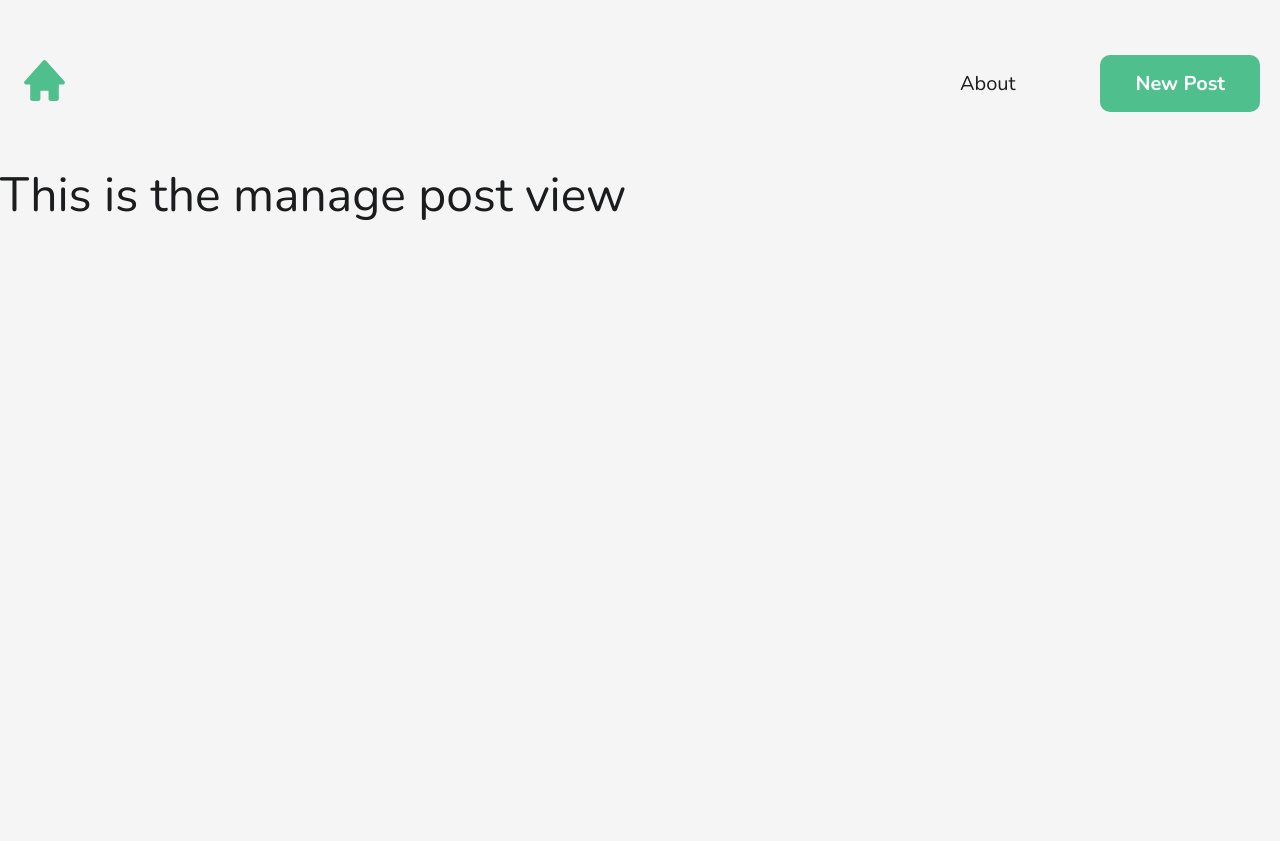
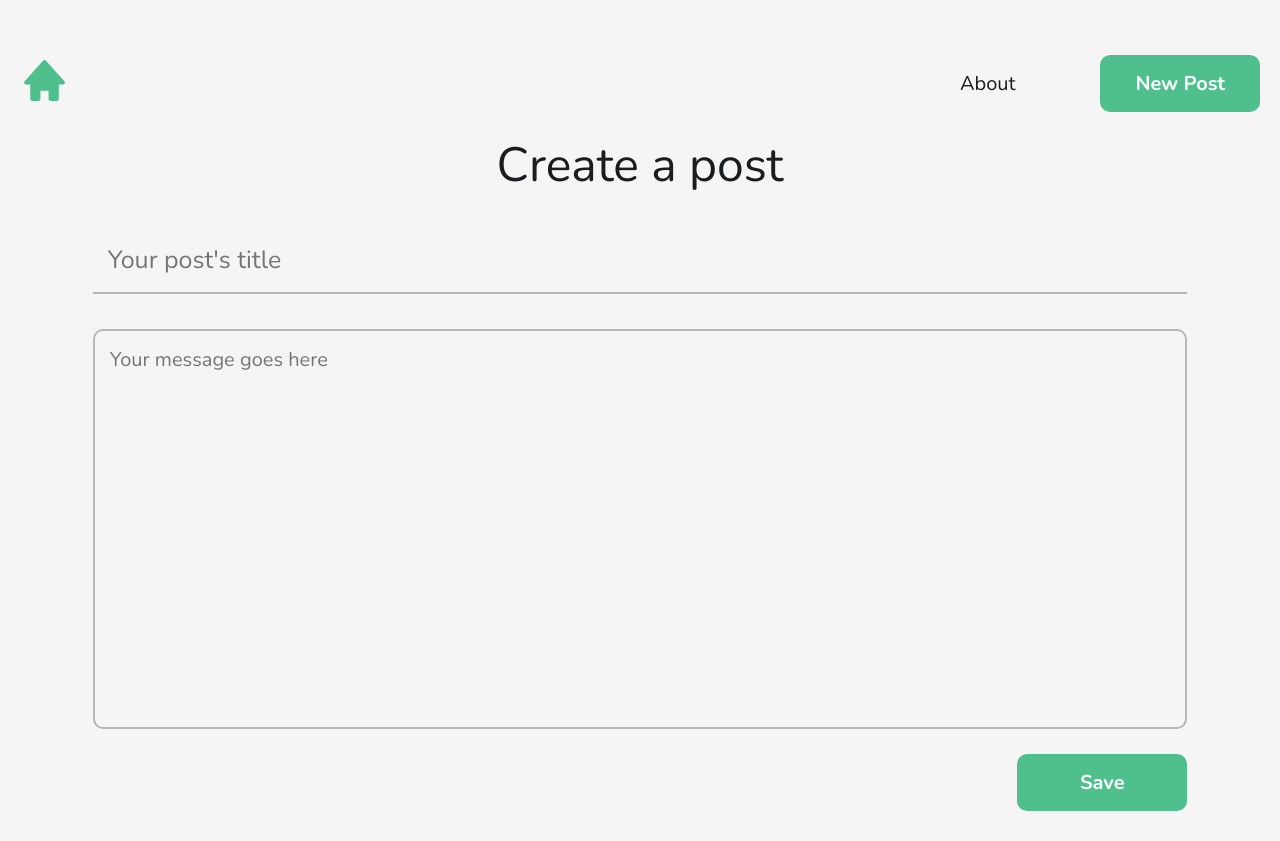
Before and after one commit to melosomelo/frontend-frameworks, a Vue app in the folder vue-project/: page /#/create-post in a window 1280 px wide. Before the commit the page ends 800 px from the top, so only its background shows below. Built offline with nearby package versions, Linux system fonts and the light colour scheme.

Commit message:
Finish create, edit & delete post functionalities

```diff
--- a/vue-project/src/assets/css/main.css
+++ b/vue-project/src/assets/css/main.css
@@ -55,3 +55,39 @@ span {
 span.react {
   color: #61dafb;
 }
+
+input {
+  font-size: 2.5rem;
+
+  border: none;
+  border-bottom: 2px solid #b7b7b7;
+
+  background-color: transparent;
+  padding: 1.5rem;
+}
+
+input:focus {
+  outline: none;
+
+  border-color: #4fc08d;
+  transition: all ease-in 400ms;
+}
+
+textarea {
+  font-size: 2rem;
+
+  resize: none;
+  background-color: transparent;
+
+  border-radius: 10px;
+  border: 2px solid #b7b7b7;
+
+  padding: 1.5rem;
+}
+
+textarea:focus {
+  outline: none;
+
+  border-color: #4fc08d;
+  transition: all ease-in 400ms;
+}
--- a/vue-project/src/components/Header.vue
+++ b/vue-project/src/components/Header.vue
@@ -5,7 +5,7 @@
     </router-link>
     <nav>
       <router-link to="/about">About</router-link>
-      <router-link to="/manage-post"><button>New Post</button></router-link>
+      <router-link to="/create-post"><button>New Post</button></router-link>
     </nav>
   </header>
 </template>
@@ -63,6 +63,6 @@ a:hover {
 <script>
 export default {
   name: "Header",
-  props: ["currentRoute"],
+  props: ["currentRoute"]
 };
 </script>
--- a/vue-project/src/components/Layout.vue
+++ b/vue-project/src/components/Layout.vue
@@ -6,10 +6,7 @@
       @click="showSidedrawer = true"
     />
     <Header />
-    <Sidedrawer
-      :class="{ show: showSidedrawer }"
-      @close-sidedrawer="showSidedrawer = false"
-    />
+    <Sidedrawer :class="{ show: showSidedrawer }" @close-sidedrawer="showSidedrawer = false" />
     <h1>{{ currentRouteName }}</h1>
     <slot />
   </div>
@@ -22,22 +19,32 @@ import Sidedrawer from "./UI/Sidedrawer.vue";
 const routeMappings = {
   "/": "All posts",
   "/about": "About",
+  "/create-post": "Create a post",
+  "/edit-post": "Edit a post"
 };
 
 export default {
   name: "Layout",
   components: {
     Header,
-    Sidedrawer,
+    Sidedrawer
   },
   data: () => ({
-    showSidedrawer: false,
+    showSidedrawer: false
   }),
   computed: {
     currentRouteName() {
+      const path = this.$route.path;
+      /* Since the url for editing a post is like /edit-post/:id, we won't be able to make a
+      correspondence in the routeMappings object, since the :id field can be pretty much anything.
+      This if check makes sure that we can handle the edit post case and provide a page title */
+      if (path.split("/")[1] === "edit-post") {
+        return "Edit a post";
+      }
+
       return routeMappings[this.$route.path];
-    },
-  },
+    }
+  }
 };
 </script>
 
--- /dev/null
+++ b/vue-project/src/components/Loader.vue
@@ -0,0 +1,70 @@
+<template>
+  <div class="loader"></div>
+</template>
+
+<script>
+//component that exposes a loading state of any other component
+export default {
+  name: "Loader"
+};
+</script>
+
+<style scoped>
+.loader,
+.loader:before,
+.loader:after {
+  border-radius: 50%;
+  width: 2.5em;
+  height: 2.5em;
+  -webkit-animation-fill-mode: both;
+  animation-fill-mode: both;
+  -webkit-animation: load7 1.8s infinite ease-in-out;
+  animation: load7 1.8s infinite ease-in-out;
+}
+.loader {
+  color: #4fc08d;
+  font-size: 10px;
+  margin: 80px auto;
+  position: relative;
+  text-indent: -9999em;
+  -webkit-transform: translateZ(0);
+  -ms-transform: translateZ(0);
+  transform: translateZ(0);
+  -webkit-animation-delay: -0.16s;
+  animation-delay: -0.16s;
+}
+.loader:before,
+.loader:after {
+  content: "";
+  position: absolute;
+  top: 0;
+}
+.loader:before {
+  left: -3.5em;
+  -webkit-animation-delay: -0.32s;
+  animation-delay: -0.32s;
+}
+.loader:after {
+  left: 3.5em;
+}
+@-webkit-keyframes load7 {
+  0%,
+  80%,
+  100% {
+    box-shadow: 0 2.5em 0 -1.3em;
+  }
+  40% {
+    box-shadow: 0 2.5em 0 0;
+  }
+}
+@keyframes load7 {
+  0%,
+  80%,
+  100% {
+    box-shadow: 0 2.5em 0 -1.3em;
+  }
+  40% {
+    box-shadow: 0 2.5em 0 0;
+  }
+}
+</style>
--- a/vue-project/src/components/Post.vue
+++ b/vue-project/src/components/Post.vue
@@ -3,8 +3,14 @@
     <div class="top-wrapper">
       <h2>{{ data.title }}</h2>
       <div class="icons-wrapper">
-        <img :src="require(`../assets/images/edit-icon.svg`)" class="edit-post-icon" />
-        <img :src="require(`../assets/images/close-icon-squared.svg`)" class="delete-post-icon" />
+        <router-link :to="'/edit-post/' + id">
+          <img :src="require(`../assets/images/edit-icon.svg`)" class="edit-post-icon" />
+        </router-link>
+        <img
+          :src="require(`../assets/images/close-icon-squared.svg`)"
+          class="delete-post-icon"
+          @click="$emit('delete-post', id)"
+        />
       </div>
     </div>
 
@@ -18,7 +24,7 @@ import monthsMapping from "../utils/monthsMapping";
 
 export default {
   name: "Post",
-  props: ["data"],
+  props: ["data", "id"],
   computed: {
     dateString() {
       //initializing a date object
--- a/vue-project/src/components/UI/Sidedrawer.vue
+++ b/vue-project/src/components/UI/Sidedrawer.vue
@@ -8,7 +8,7 @@
     <nav>
       <router-link to="/" @click="$emit('close-sidedrawer')"> Home</router-link>
       <router-link to="/about" @click="$emit('close-sidedrawer')">About</router-link>
-      <router-link to="/manage-post" @click="$emit('close-sidedrawer')">
+      <router-link to="/create-post" @click="$emit('close-sidedrawer')">
         <button>New Post</button>
       </router-link>
     </nav>
--- a/vue-project/src/router/index.js
+++ b/vue-project/src/router/index.js
@@ -7,7 +7,7 @@ const routes = [
   {
     path: "/",
     name: "Index",
-    component: Index,
+    component: Index
   },
   {
     path: "/about",
@@ -15,18 +15,29 @@ const routes = [
     // route level code-splitting
     // this generates a separate chunk (about.[hash].js) for this route
     // which is lazy-loaded when the route is visited.
-    component: About,
+    component: About
   },
   {
     path: "/create-post",
     name: "Create Post",
     component: ManagePost,
+    props: {
+      createPostMode: true
+    }
   },
+  {
+    path: "/edit-post/:id",
+    name: "Edit Post",
+    component: ManagePost,
+    props: {
+      createPostMode: false
+    }
+  }
 ];
 
 const router = createRouter({
   history: createWebHashHistory(),
-  routes,
+  routes
 });
 
 export default router;
--- a/vue-project/src/views/ManagePost.vue
+++ b/vue-project/src/views/ManagePost.vue
@@ -1,9 +1,129 @@
 <template>
-  <h1>This is the manage post view</h1>
+  <Loader v-if="loading" />
+  <main v-else>
+    <input type="text" placeholder="Your post's title" v-model="titleValue" ref="postTitle" />
+    <textarea placeholder="Your message goes here" v-model="messageValue" ref="postBody">
+    </textarea>
+    <button @click="onButtonClick">Save</button>
+  </main>
 </template>
 
 <script>
+import Loader from "../components/Loader";
+import { db } from "../firebase";
+import { v4 as uuidv4 } from "uuid";
+
 export default {
   name: "ManagePost",
+  props: ["createPostMode"],
+  components: {
+    Loader
+  },
+  created: function() {
+    //we are using the same component to manage the edit & create post view
+    //therefore, we need to diferentiate both possible states of the component, since this boolean
+    //determine wether we need to fetch data for a post that's being edited or not, if it's being created.
+    const isInCreateMode = this.$props.createPostMode;
+    this.isInCreateMode = isInCreateMode;
+    //if we're in edit mode, then we need the post id to be able to update the database
+    if (!isInCreateMode) {
+      //if we're in edit mode, then we set the loader so that it shows a loading state before
+      //we get the current post's data
+      this.loading = true;
+      this.postId = this.$router.currentRoute.value.params.id;
+    }
+  },
+  mounted: async function() {
+    //if we're not in create mode, that means we're editing a post, so we need to pick its title and its body
+    if (!this.isInCreateMode) {
+      const documentRef = db.collection("posts").doc(this.postId);
+      const doc = await documentRef.get();
+      const { title, text } = doc.data();
+      this.titleValue = title;
+      this.messageValue = text;
+      this.loading = false;
+    }
+  },
+  data: () => ({
+    isInCreateMode: null,
+    titleValue: "",
+    messageValue: "",
+    postId: null,
+    loading: false
+  }),
+  methods: {
+    async onButtonClick() {
+      const validInputs = this.titleValue.length > 0 && this.messageValue.length > 0;
+      //if inputs are not valid, we put a class that signals the errors
+      if (!validInputs) {
+        this.$refs.postTitle.classList.add("invalid");
+        this.$refs.postBody.classList.add("invalid");
+        return;
+      }
+      //we only add a document to the database if we're in create mode
+      if (this.isInCreateMode) {
+        await db.collection("posts").add({
+          title: this.titleValue,
+          text: this.messageValue,
+          time: new Date()
+        });
+      }
+      //if not, we have to update a document in the database
+      else {
+        const documentRef = db.collection("posts").doc(this.postId);
+        await documentRef.update({
+          title: this.titleValue,
+          text: this.messageValue
+        });
+      }
+      //after finishing creating/editing a post, we redirect to the index
+      this.$router.push("/");
+    }
+  }
 };
 </script>
+
+<style scoped>
+main {
+  display: flex;
+  flex-direction: column;
+  align-items: center;
+
+  width: 95%;
+  max-width: 1300px;
+  margin-left: auto;
+  margin-right: auto;
+
+  position: relative;
+}
+
+input,
+textarea {
+  width: 90%;
+}
+
+input.invalid,
+textarea.invalid {
+  border: 2px solid #e51d1d;
+}
+
+input {
+  margin-bottom: 3.5rem;
+}
+
+textarea {
+  min-height: 400px;
+  margin-bottom: 2.5rem;
+}
+
+button {
+  align-self: flex-end;
+
+  position: relative;
+  right: 5%;
+
+  width: 170px;
+
+  margin-bottom: 3rem;
+}
+</style>
```
Also changed, not shown: vue-project/src/views/Index.vue (+36 -4 lines), 1 other file (tests, documents, lock files or other folders).
